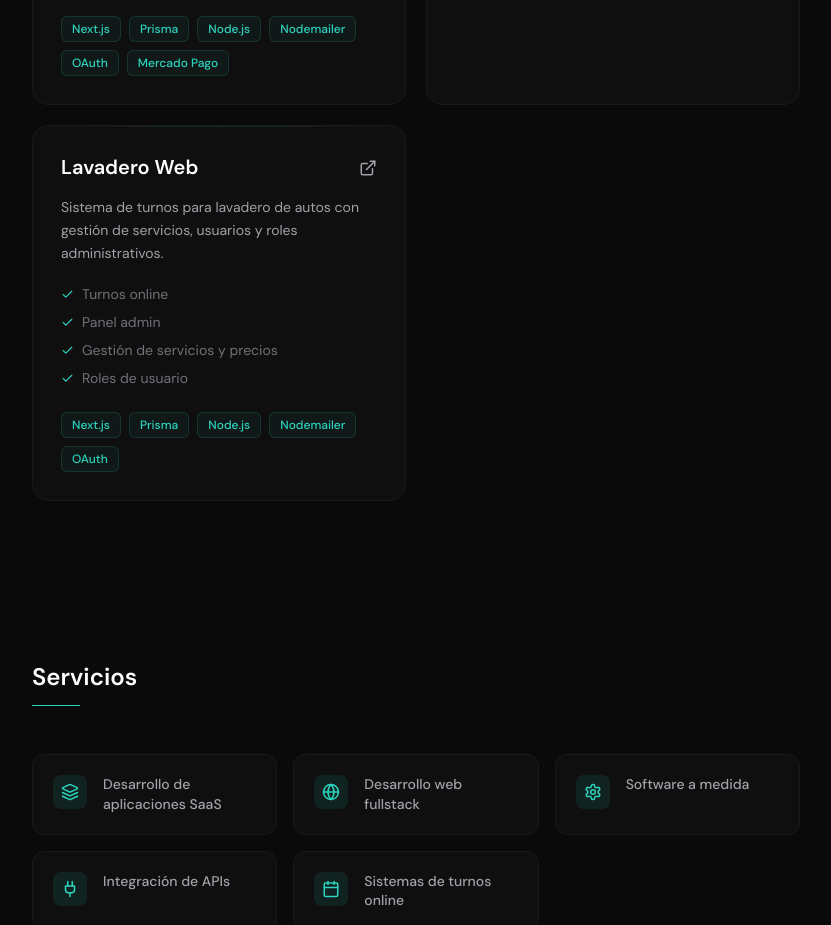
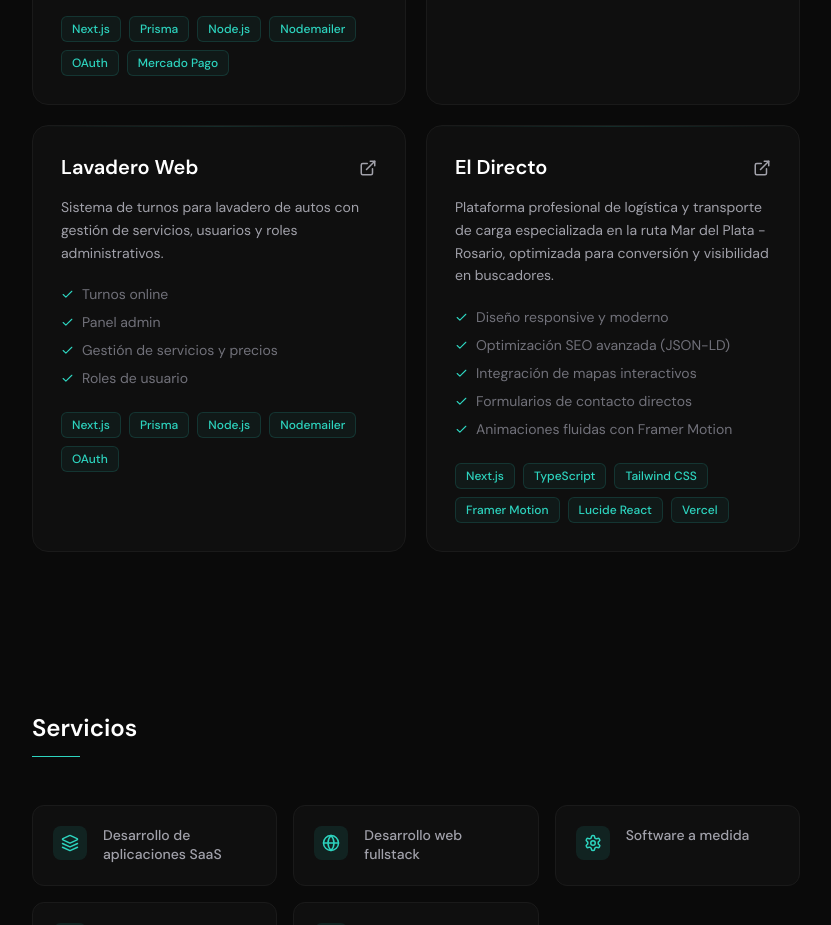
Before and after one commit to LuchoCeles/portfolio, a Next.js app: page / in a window 1280 px wide. Shown: the part 1840-2765 px from the top of the page, without its empty margins (320-1151 px from the left). Built offline with nearby package versions, Linux system fonts and the light colour scheme.

Commit message:
mas proyectos

```diff
--- a/data/proyectos.ts
+++ b/data/proyectos.ts
@@ -47,4 +47,18 @@ export const proyectos: Proyecto[] = [
     ],
     enlace: "https://lavadero-web.vercel.app/",
   },
+  {
+    titulo: "El Directo",
+    descripcion:
+      "Plataforma profesional de logística y transporte de carga especializada en la ruta Mar del Plata - Rosario, optimizada para conversión y visibilidad en buscadores.",
+    tecnologias: ["Next.js", "TypeScript", "Tailwind CSS", "Framer Motion", "Lucide React", "Vercel"],
+    caracteristicas: [
+      "Diseño responsive y moderno",
+      "Optimización SEO avanzada (JSON-LD)",
+      "Integración de mapas interactivos",
+      "Formularios de contacto directos",
+      "Animaciones fluidas con Framer Motion",
+    ],
+    enlace: "https://el-directo.vercel.app",
+  }
 ];
```
